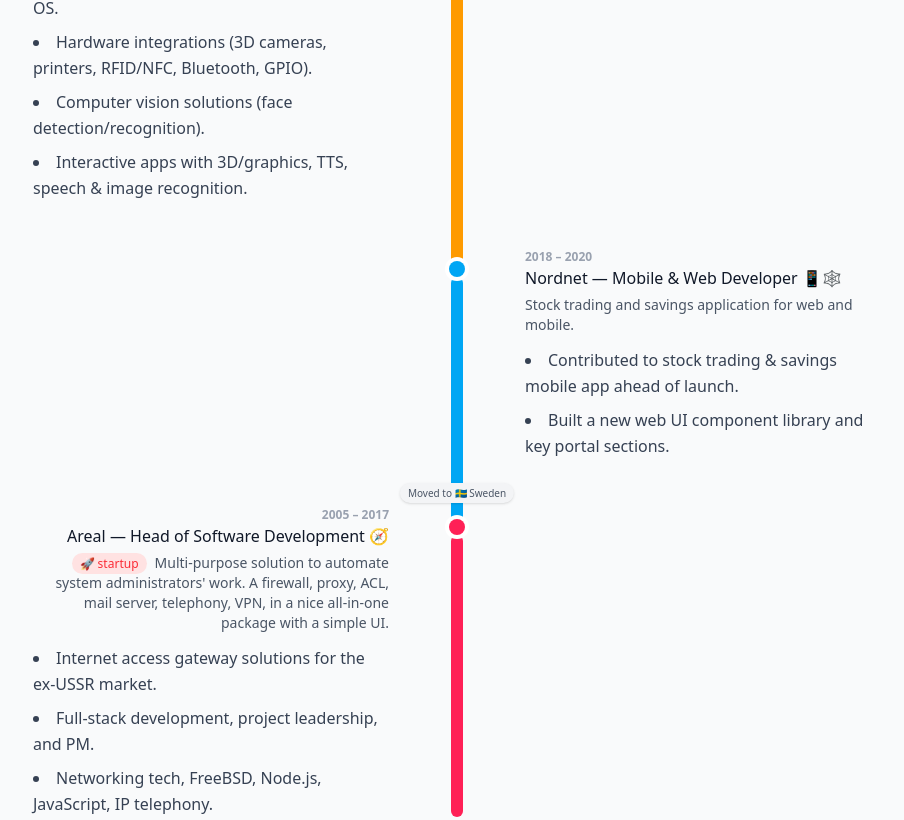
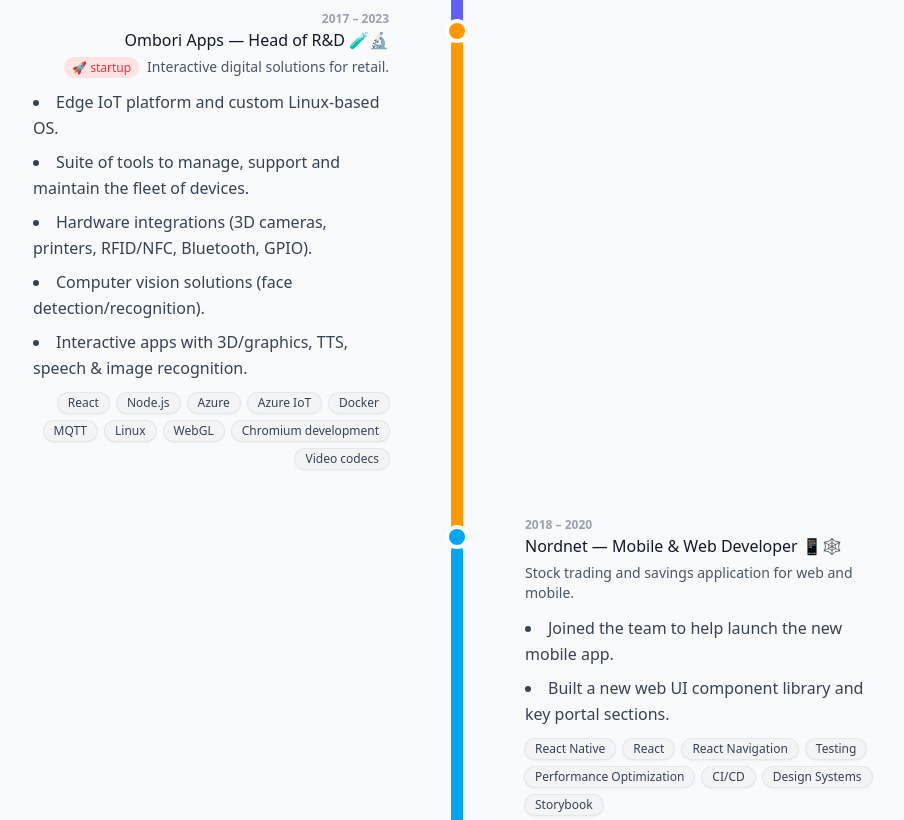
Before and after one commit to kvasdopil/me, a React (Vite) app: page / in a window 1280 px wide. Shown: the part 2060-2880 px from the top of the page, without its empty margins (183-1087 px from the left). Built offline with nearby package versions, Linux system fonts and the light colour scheme.

Commit message:
add tags for projects

```diff
--- a/src/App.tsx
+++ b/src/App.tsx
@@ -1,4 +1,5 @@
 import { FaEnvelope, FaGithub, FaMapMarkerAlt, FaPhone } from "react-icons/fa";
+import Tag from "./components/Tag";
 
 type TimelineSide = "left" | "right";
 
@@ -12,6 +13,7 @@
   bullets: string[];
   isLast?: boolean;
   badgeAboveDot?: string;
+  tags?: string[];
 };
 
 function StartupBadge() {
@@ -44,6 +46,13 @@
           <li key={i}>{b}</li>
         ))}
       </ul>
+      {item.tags && item.tags.length ? (
+        <div className="mt-3 flex flex-wrap justify-end gap-2">
+          {item.tags.map((t) => (
+            <Tag key={t} label={t} />
+          ))}
+        </div>
+      ) : null}
     </div>
   );
 
@@ -62,6 +71,13 @@
           <li key={i}>{b}</li>
         ))}
       </ul>
+      {item.tags && item.tags.length ? (
+        <div className="mt-3 flex flex-wrap gap-2">
+          {item.tags.map((t) => (
+            <Tag key={t} label={t} />
+          ))}
+        </div>
+      ) : null}
     </div>
   );
 
@@ -135,6 +151,17 @@
       period: "2025 – current",
       title: "Instabee — Full Stack Developer 📦🐝",
       description: "Parcel delivery to lockers. Best and biggest in Nordics.",
+      tags: [
+        "React",
+        "TypeScript",
+        "Next.js",
+        "Go",
+        "K8S",
+        "Ai-sdk",
+        "Geospatial",
+        "IoT",
+        "Ubuntu Core",
+      ],
       bullets: [
         "Built and maintained internal tools for device fleet monitoring and management.",
         "Developed and optimized backend APIs supporting core business services.",
@@ -153,6 +180,7 @@
       description:
         "A solution to automate inspection of railroad track and wire using computer vision and machine-learning.",
       startup: true,
+      tags: ["React", "TypeScript", "Leaflet", "Geospatial", "OpenStreetMap", "WebGL"],
       bullets: [
         "UI for AI-based track damage detection product.",
         "Web maps (Leaflet/Mapbox), WebGL, performance optimizations.",
@@ -166,8 +194,21 @@
       title: "Ombori Apps — Head of R&D 🧪🔬",
       description: "Interactive digital solutions for retail.",
       startup: true,
+      tags: [
+        "React",
+        "Node.js",
+        "Azure",
+        "Azure IoT",
+        "Docker",
+        "MQTT",
+        "Linux",
+        "WebGL",
+        "Chromium development",
+        "Video codecs",
+      ],
       bullets: [
         "Edge IoT platform and custom Linux-based OS.",
+        "Suite of tools to manage, support and maintain the fleet of devices.",
         "Hardware integrations (3D cameras, printers, RFID/NFC, Bluetooth, GPIO).",
         "Computer vision solutions (face detection/recognition).",
         "Interactive apps with 3D/graphics, TTS, speech & image recognition.",
@@ -179,8 +220,18 @@
       period: "2018 – 2020",
       title: "Nordnet — Mobile & Web Developer 📱🕸️",
       description: "Stock trading and savings application for web and mobile.",
+      tags: [
+        "React Native",
+        "React",
+        "React Navigation",
+        "Testing",
+        "Performance Optimization",
+        "CI/CD",
+        "Design Systems",
+        "Storybook",
+      ],
       bullets: [
-        "Contributed to stock trading & savings mobile app ahead of launch.",
+        "Joined the team to help launch the new mobile app.",
         "Built a new web UI component library and key portal sections.",
       ],
     },
@@ -193,10 +244,11 @@
         "Multi-purpose solution to automate system administrators' work. A firewall, proxy, ACL, mail server, telephony, VPN, in a nice all-in-one package with a simple UI.",
       startup: true,
       badgeAboveDot: "Moved to 🇸🇪 Sweden",
+      tags: ["Project Management", "Node.js", "JavaScript", "React", "PHP", "FreeBSD", "Networks"],
       bullets: [
         "Internet access gateway solutions for the ex‑USSR market.",
+        "Led the project from a prototype to mature product with large customer base.",
         "Full‑stack development, project leadership, and PM.",
-        "Networking tech, FreeBSD, Node.js, JavaScript, IP telephony.",
       ],
       isLast: true,
     },
--- /dev/null
+++ b/src/components/Tag.tsx
@@ -0,0 +1,13 @@
+import React from "react";
+
+export type TagProps = {
+  label: string;
+  className?: string;
+};
+
+export default function Tag({ label, className }: TagProps) {
+  const baseClass =
+    "inline-flex items-center rounded-full bg-gray-100 px-2.5 py-0.5 text-xs font-medium text-gray-700 ring-1 ring-gray-200 shadow-sm";
+  const combined = className ? `${baseClass} ${className}` : baseClass;
+  return <span className={combined}>{label}</span>;
+}
```
Also changed, not shown: 1 other file (tests, documents, lock files or other folders).
